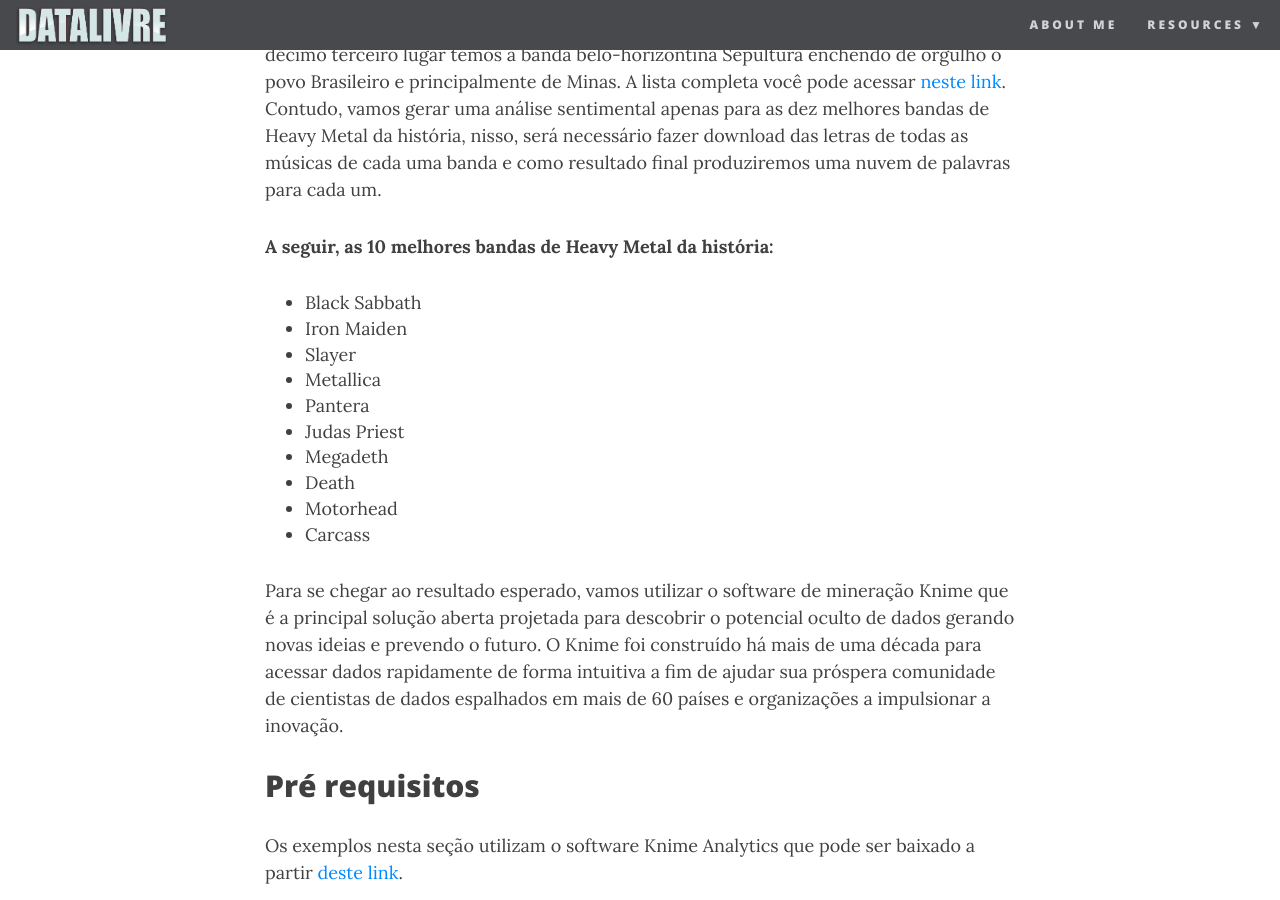
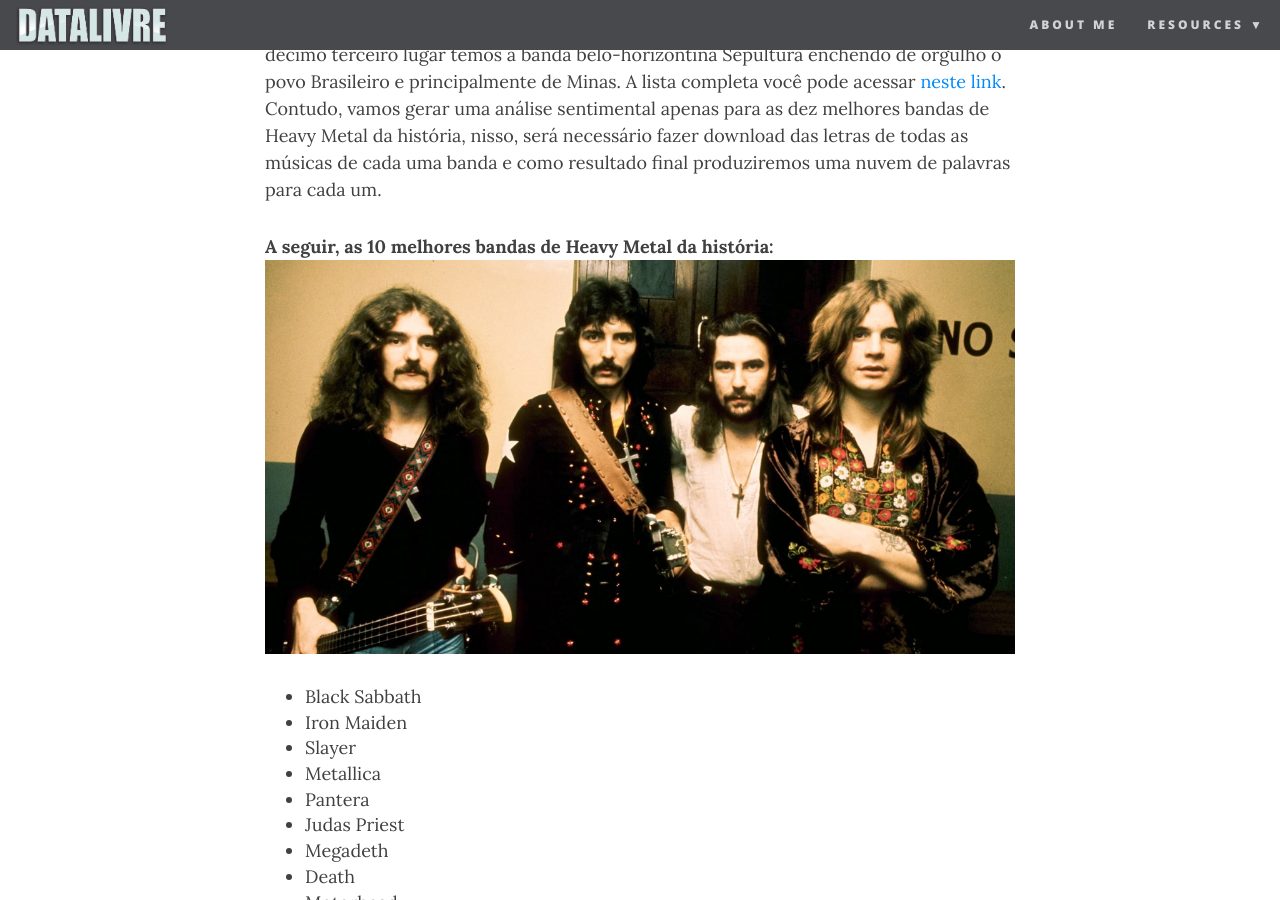
Before and after one commit to datalivre/datalivre.github.io, a Jekyll site: the page built from _posts/2017-04-29-Knime-na-Análise-de-Sentimento-Músical.md, in a window 1280 px wide and 900 px high, scrolled down 918 px. Built offline with Jekyll 4.4.1, drawn with Linux system fonts in a browser that asks for light colours; nearby versions of some CDN libraries; comment, search, counter and statistics services are not loaded.

Commit message:
Update 2017-04-29-Knime-na-Análise-de-Sentimento-Músical.md

```diff
--- a/_posts/2017-04-29-Knime-na-Análise-de-Sentimento-Músical.md
+++ b/_posts/2017-04-29-Knime-na-Análise-de-Sentimento-Músical.md
@@ -17,6 +17,7 @@
 Contudo, vamos gerar uma análise sentimental apenas para as dez melhores bandas de Heavy Metal da história, nisso, será necessário fazer download das letras de todas as músicas de cada uma banda e como resultado final produziremos uma nuvem de palavras para cada um.
 
 **A seguir, as 10 melhores bandas de Heavy Metal da história:**
+![imagem black sabbath](/img/blacksabbath.jpg)
 - Black Sabbath
 - Iron Maiden
 - Slayer
```
